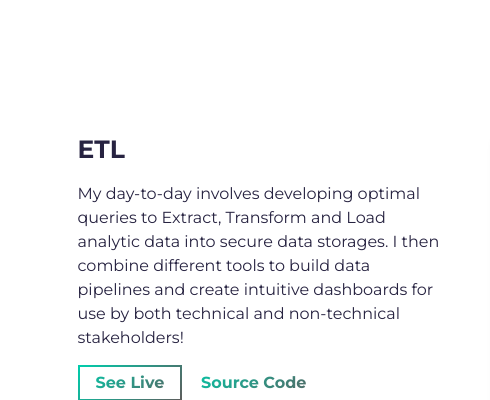
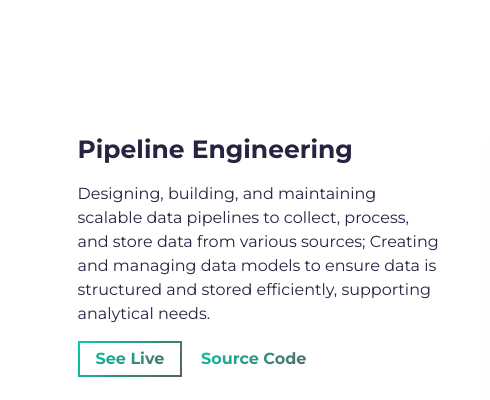
Before and after one commit to vmose/portfolio, a website built with Parcel: page src/index.html in a window 1280 px wide. Shown: the part 1380-1780 px from the top of the page, 0-490 px from the left. Built offline with nearby package versions, Linux system fonts and the light colour scheme.

Commit message:
Update index.html

```diff
--- a/src/index.html
+++ b/src/index.html
@@ -7,7 +7,7 @@
     <link rel="shortcut icon" type="image/png" href="assets/favicon.png" />
 
     <!-- Todo: put here your site title -->
-    <title>Victor Mose | Data Specialist</title>
+    <title>Victor Mose |  Analytics Engineer</title>
     <!-- Todo: add some coding keywords below - e.g: (javascript, yourusername, etc) -->
     <meta name="keywords" content="vmose, Victor Mose, Analyst" />
     <!-- Todo: improve your SEO by adding a small description of you -->
@@ -101,13 +101,10 @@
           <div class="row">
             <div class="col-lg-4 col-sm-12">
               <div class="project-wrapper__text load-hidden">
-                <h3 class="project-wrapper__text-title">ETL</h3>
+                <h3 class="project-wrapper__text-title">Pipeline Engineering</h3>
                 <div>
-                  <p class="mb-4"> My day-to-day involves developing optimal queries to Extract, Transform and Load analytic data into secure data storages.
-                    I then combine different tools to build data pipelines and create intuitive dashboards for use by both technical and non-technical stakeholders!
-                    <!-- Describe the project being very specific, you can use the Twitter standard: no more than 280 characters:
-                    complement the information: the skills learned or reinforced in its realization and how you faced it,
-                    prove to be proactive in the search for solutions. -->
+                  <p class="mb-4"> Designing, building, and maintaining scalable data pipelines to collect, process, and store data from various sources;
+                    Creating and managing data models to ensure data is structured and stored efficiently, supporting analytical needs.
                   </p>
                 </div>
                 <a
@@ -122,7 +119,7 @@
                   rel="noreferrer"
                   target="_blank"
                   class="cta-btn text-color-main"
-                  href="https://github.com/vmose/SQL_for_datapipelines"
+                  href="https://github.com/vmose/DAGs"
                 >
                   Source Code
                 </a>
@@ -157,9 +154,7 @@
                 <h3 class="project-wrapper__text-title">Machine Learning</h3>
                 <div>
                   <p class="mb-4"> I am committed to learning and applying new technologies and finding new ways to solve every-day solutions. AI and Machine Learning have been invaluable resources in my journey to uncover quality insights. I've learnt how to bring together statistics and machine processing to solve problems on a grander scale.
-                    <!-- Demonstrate in this description the skills of a programmer: such as having commitment,
-                    having perseverance and accepting alternative solutions. Remember that being a portfolio you are not selling the project,
-                    you are selling yourself, it reflects the resources used: Frameworks, libraries, platforms, etc. -->
+
                   </p>
                 </div>
                 <a
@@ -202,7 +197,6 @@
           </div>
           <!-- /END Project -->
 
-          <!-- Notice: each .row is a project -->
           <div class="row">
             <div class="col-lg-4 col-sm-12">
               <div class="project-wrapper__text load-hidden">
@@ -210,8 +204,7 @@
                 <div>
                   <p class="mb-4">
                     I guide development teams towards greater Product Intelligence via A/B testing and Prototyping  with JavaScript/CSS/html. I also build FrontEnd dashboards using React & D3.js.
-                    <!-- If the project was collaborative, reflect it in this description, that will demonstrate communication and/or leadership skills.
-                    Additionally, if you made use of the mastery of a second language, it will reflect on you professionalism. -->
+
                   </p>
                 </div>
                 <a
@@ -299,36 +292,13 @@
 
         <hr />
 
-        <!-- Notice: if you want to give me some credit, it will be huge for me! if not, put your data on it -->
         <p class="footer__text">
           © 2023 - Developed by
           <a rel="noreferrer" href="https://github.com/vmose" target="_blank"
             >Victor Mose</a>
         </p>
 
-        <!-- TO DO: remove this entire paragraph once you finish your portfolio -->
-        <!-- <p class="mt-3 pt-3">
-          <a
-            rel="noreferrer"
-            class="github-button"
-            href="https://github.com/cobiwave/simplefolio/fork"
-            data-icon="octicon-repo-forked"
-            data-size="large"
-            data-show-count="true"
-            aria-label="Fork ntkme/github-buttons on GitHub"
-            >Fork</a
-          >
-          <a
-            rel="noreferrer"
-            class="github-button"
-            href="https://github.com/cobiwave/simplefolio"
-            data-icon="octicon-star"
-            data-size="large"
-            data-show-count="true"
-            aria-label="Star cobiwave/simplefolio on GitHub"
-            >Star</a
-          >
-        </p> -->
+
       </div>
     </footer>
     <!-- /END Footer Section -->
```
